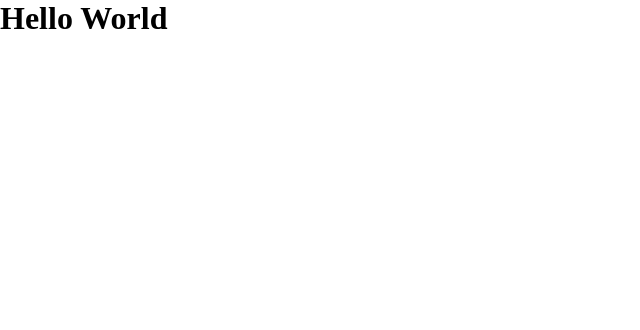
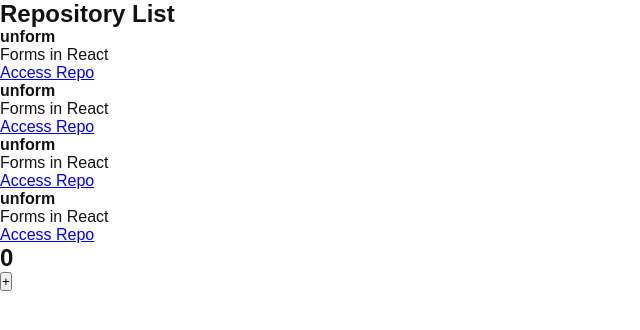
Before and after one commit to AdrianaSaty/react-ignite, a React app in the folder chapter-i/fundamentos/: page / in a window 1280 px wide. Shown: the top 330 px of the page, without its empty margins (0-640 px from the left). Built offline with nearby package versions, Linux system fonts and the light colour scheme.

Commit message:
created 3 components

```diff
--- a/chapter-i/fundamentos/src/App.jsx
+++ b/chapter-i/fundamentos/src/App.jsx
@@ -1,5 +1,12 @@
+import { Counter } from './components/Counter'
+import { RepositoryList } from './components/RepositoryList'
 import './styles/global.scss'
 
-export function App(){
-    return <h1>Hello World</h1>
+export function App() {
+    return (
+        <>
+            <RepositoryList />
+            <Counter />
+        </>
+    )
 }
--- /dev/null
+++ b/chapter-i/fundamentos/src/components/Counter.jsx
@@ -0,0 +1,15 @@
+import { useState  } from "react";
+export function Counter() {
+    const [counter, setCounter] = useState(0);
+
+    function increment() {
+        setCounter(counter+1)
+    }
+
+    return(
+        <div>
+            <h2>{counter}</h2>
+            <button type="button" onClick={increment}>+</button>
+        </div>
+    )
+}
--- /dev/null
+++ b/chapter-i/fundamentos/src/components/RepositoryItem.jsx
@@ -0,0 +1,11 @@
+export function RepositoryItem(props) {
+    return (
+        <li>
+            <strong>{props.repository.name ?? 'default'}</strong>
+            <p>{props.repository.description}</p>
+            <a href={props.repository.link}>
+                Access Repo
+            </a>
+        </li>
+    )
+}
--- /dev/null
+++ b/chapter-i/fundamentos/src/components/RepositoryList.jsx
@@ -0,0 +1,21 @@
+import { RepositoryItem } from "./RepositoryItem";
+
+const repository = {
+    name: 'unform',
+    description: "Forms in React",
+    link: "https://github.com/unform/unform"
+}
+
+export function RepositoryList() {
+    return (
+        <section className="repostiry-list">
+            <h1>Repository List</h1>
+            <ul>
+                <RepositoryItem repository={repository} />
+                <RepositoryItem repository={repository} />
+                <RepositoryItem repository={repository} />
+                <RepositoryItem repository={repository} />
+            </ul>
+        </section>
+    )
+}
--- a/chapter-i/fundamentos/src/styles/global.scss
+++ b/chapter-i/fundamentos/src/styles/global.scss
@@ -5,5 +5,6 @@
 }
 
 body {
-    font: Arial, Helvetica, sans-serif;
+    font: 16px "Arial", Helvetica, sans-serif;
+    color: #121214;
 }
```
